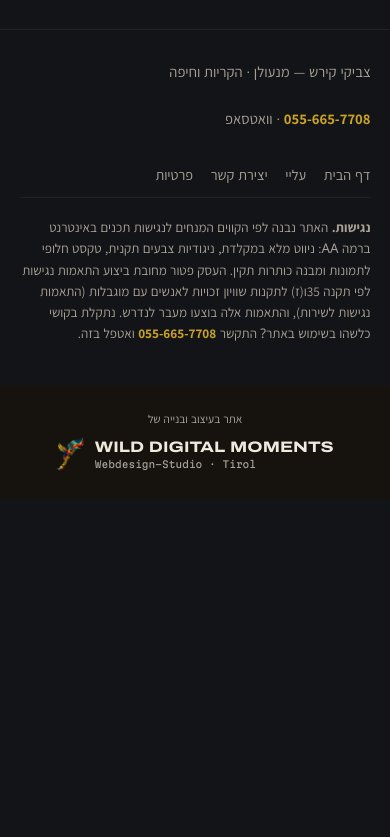
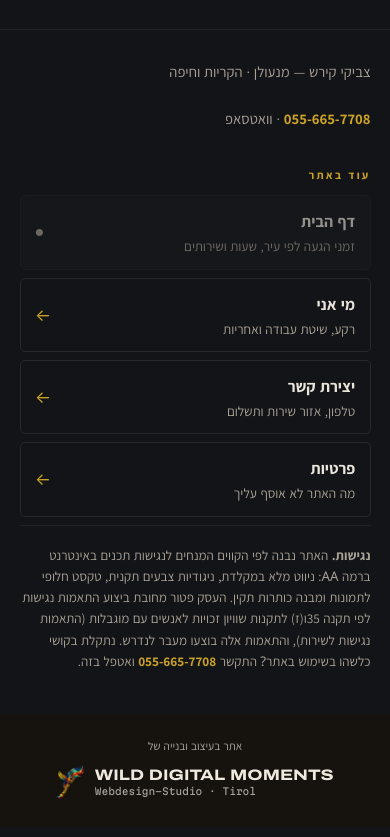
Before and after one commit to zviki-locksmith/zviki-locksmith-krayot, a plain HTML site: page index.html in a window 390 px wide. Shown: the part 3333-4170 px from the top of the page. Before the commit the page ends 3896 px from the top, so only its background shows below. Drawn offline with Linux system fonts and the light colour scheme.

Commit message:
Make the other pages visible instead of hiding them in fine print
The footer nav was a row of small grey words sitting beside the
accessibility paragraph. On a phone it read as legal boilerplate, so a
visitor had no reason to think /about, /contact and /privacy existed.

Each page is now a card with its own title and a line saying what is on
it, under an 'עוד באתר' label, in two columns from 620px up. The page
you are on stays in the set so the list never changes shape, dimmed and
marked aria-current rather than pretending to be a link.

Co-Authored-By: Claude Opus 5 <noreply@anthropic.com>

```diff
--- a/assets/base.css
+++ b/assets/base.css
@@ -95,12 +95,29 @@ p:last-child{margin-bottom:0}
    sentence, so the inline exception to the target-size rule does not cover
    them. Grow the hit area to 44px without moving the text. */
 .foot>p a{display:inline-flex;align-items:center;min-height:44px}
-/* Footer navigation. The sub-pages are reachable from every page, because
-   an orphan page is one no crawler and no reader ever finds. */
-.fnav{display:flex;flex-wrap:wrap;gap:.2rem 1.1rem;margin-top:.5rem}
-.fnav a{display:inline-flex;align-items:center;min-height:44px;color:var(--dim);
-        font-size:.9rem;transition:color .2s ease}
-.fnav a:hover,.fnav a:focus-visible{color:var(--brass)}
+/* Footer navigation. As a row of small grey words beside the accessibility
+   paragraph it read as fine print, and nobody would guess the other pages
+   existed. Cards with a title and a line of their own read as pages. */
+.more{margin:1.6rem 0 .4rem}
+.more-h{font-size:.7rem;letter-spacing:.2em;color:var(--brass);font-weight:700;margin-bottom:.7rem}
+.more a{display:flex;flex-direction:column;gap:.15rem;padding:.75rem .9rem;
+        border:1px solid var(--line);border-radius:5px;margin-bottom:.5rem;
+        min-height:44px;justify-content:center;position:relative;
+        transition:border-color .2s ease,background .2s ease}
+.more a b{font-weight:700;font-size:1rem;color:var(--bone)}
+.more a span{font-size:.84rem;color:var(--dim);line-height:1.45}
+.more a::after{content:'←';position:absolute;left:.9rem;top:50%;transform:translateY(-50%);
+               color:var(--brass);font-size:1.05rem}
+.more a:hover,.more a:focus-visible{border-color:var(--brass);background:var(--ink-2)}
+/* The page you are already on stays in the list so the set is always the same,
+   but it is not a link anywhere and does not pretend to be one. */
+.more a[aria-current="page"]{background:var(--ink-2);border-color:var(--line-soft);opacity:.6}
+.more a[aria-current="page"]::after{content:'●';font-size:.6rem;color:var(--dim)}
+@media(min-width:620px){
+  .more{display:grid;grid-template-columns:1fr 1fr;gap:.5rem;align-items:stretch}
+  .more-h{grid-column:1/-1;margin-bottom:.2rem}
+  .more a{margin-bottom:0}
+}
 .a11y{font-size:.83rem;line-height:1.6;color:var(--dim);padding-block:1.2rem;
       border-top:1px solid var(--line-soft)}
 
--- a/index.html
+++ b/index.html
@@ -328,8 +328,12 @@ details p{color:var(--dim);padding-bottom:.9rem;font-size:.97rem}
   <p>צביקי קירש — מנעולן · הקריות וחיפה</p>
   <p><a class="tel" href="tel:+972556657708">055-665-7708</a> · <a href="https://wa.me/972556657708" target="_blank" rel="noopener">וואטסאפ</a></p>
 
-  <nav class="fnav" aria-label="עמודי האתר">
-    <a href="/">דף הבית</a><a href="/about/">עליי</a><a href="/contact/">יצירת קשר</a><a href="/privacy/">פרטיות</a>
+  <nav class="more" aria-label="עוד באתר">
+    <p class="more-h">עוד באתר</p>
+    <a href="/" aria-current="page"><b>דף הבית</b><span>זמני הגעה לפי עיר, שעות ושירותים</span></a>
+    <a href="/about/"><b>מי אני</b><span>רקע, שיטת עבודה ואחריות</span></a>
+    <a href="/contact/"><b>יצירת קשר</b><span>טלפון, אזור שירות ותשלום</span></a>
+    <a href="/privacy/"><b>פרטיות</b><span>מה האתר לא אוסף עליך</span></a>
   </nav>
 
   <div class="a11y" data-sid="a11y" data-title="הצהרת נגישות">
```
Also changed, not shown: 404.html (+6 -2 lines), about/index.html (+6 -2 lines), contact/index.html (+6 -2 lines), privacy/index.html (+6 -2 lines).
